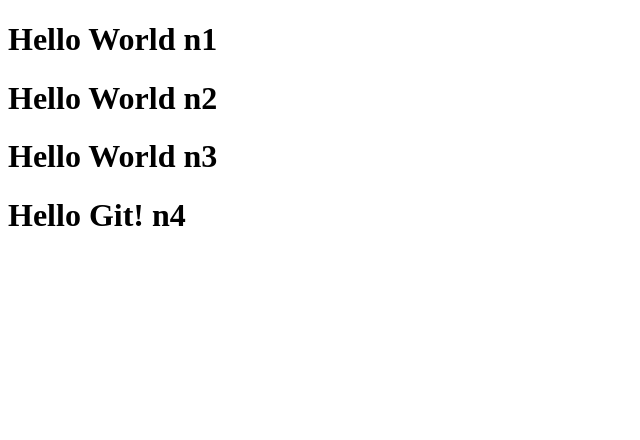
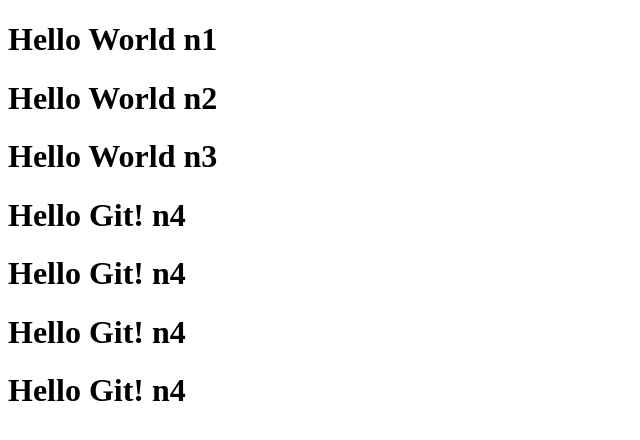
Before and after one commit to MedinaAi/medinaai.github.io, a plain HTML site: page index.html in a window 1280 px wide. Shown: the whole page, without its empty margins (0-640 px from the left). Drawn offline with Linux system fonts and the light colour scheme.

Commit message:
more titleS?

```diff
--- a/index.html
+++ b/index.html
@@ -11,5 +11,8 @@
     <h1 class="greetings">Hello World n2</h1>
     <h1 class="greetings">Hello World n3</h1>
     <h1 class="greetings">Hello Git! n4</h1>
+    <h1 class="greetings">Hello Git! n4</h1>
+    <h1 class="greetings">Hello Git! n4</h1>
+    <h1 class="greetings">Hello Git! n4</h1>
   </body>
 </html>
```
